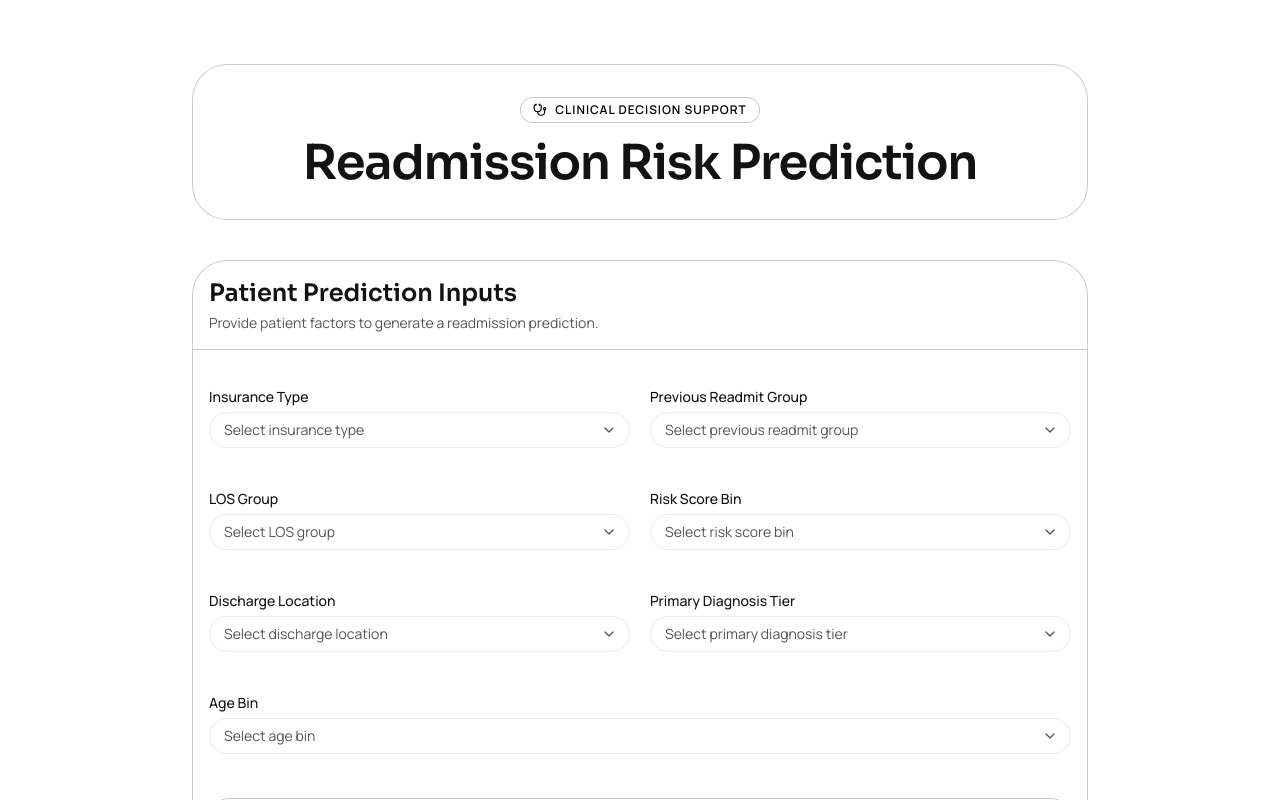
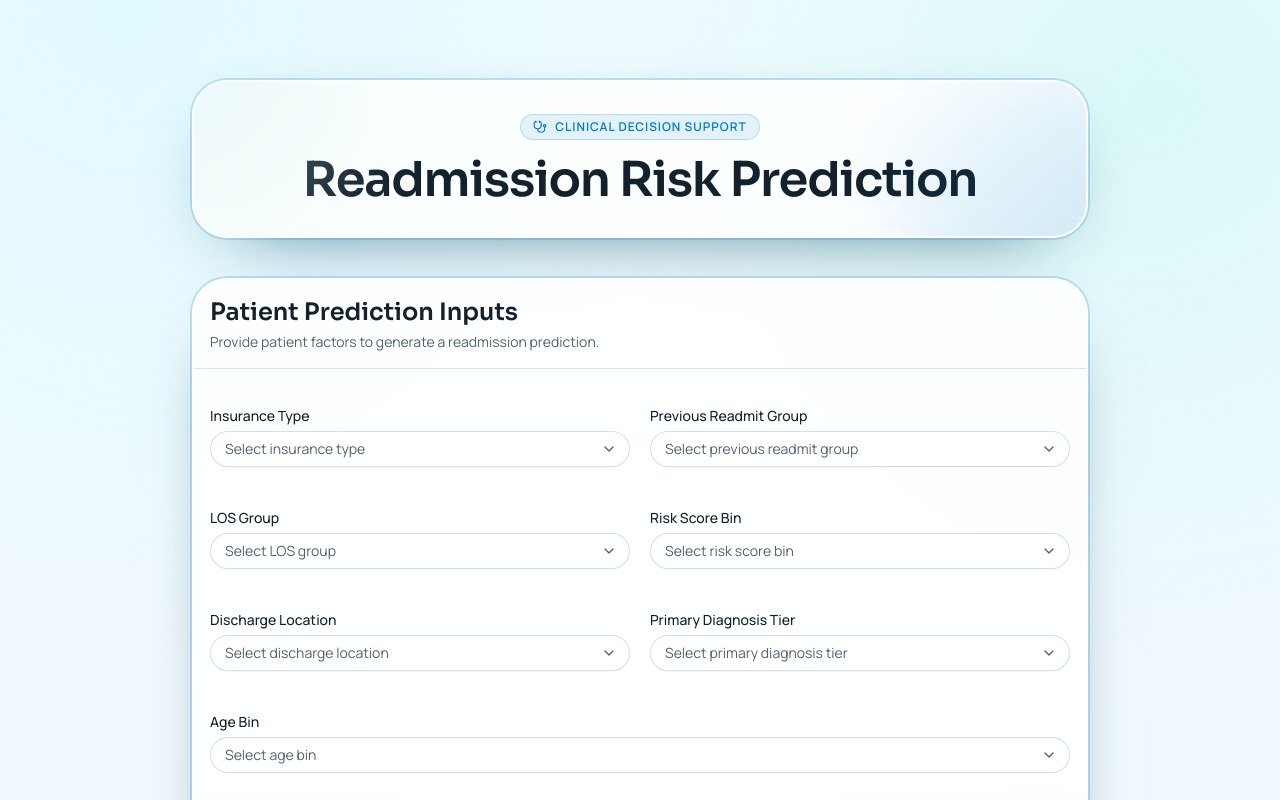
Before and after one commit to lkallen/readmissions_frontend, a React (Vite) app: page / in a window 1280 px wide. Shown: the top 800 px of the page. Built offline with nearby package versions, Linux system fonts and the light colour scheme.

Commit message:
improved styling

```diff
--- a/src/App.jsx
+++ b/src/App.jsx
@@ -1,13 +1,15 @@
-import { Stethoscope } from 'lucide-react';
-import PredictionForm from './PredictionForm';
+import { Stethoscope } from "lucide-react";
+import PredictionForm from "./PredictionForm";
 
 function App() {
   return (
-    <main className="px-4 py-10 sm:px-6 sm:py-16">
-      <div className="mx-auto flex w-full max-w-6xl flex-col gap-10">
+    <main className="px-4 py-10 sm:px-6 sm:py-16 lg:py-20">
+      <div className="mx-auto flex w-full max-w-6xl flex-col gap-8 sm:gap-10">
         <section className="mx-auto w-full max-w-4xl">
-          <div className="rounded-3xl border border-black/20 bg-white p-6 text-center shadow-none ring-0 sm:p-8">
-            <p className="mx-auto inline-flex items-center gap-2 rounded-full border border-black/20 bg-white px-3 py-1 text-xs font-semibold tracking-[0.08em] text-black uppercase">
+          <div className="relative overflow-hidden rounded-3xl border-2 border-white/90 bg-white/85 p-6 text-center shadow-[0_24px_80px_-45px_oklch(0.38_0.08_238)] ring-2 ring-primary/20 backdrop-blur-md sm:p-8">
+            <div className="pointer-events-none absolute -top-24 -left-20 h-64 w-64 rounded-full bg-gradient-to-br from-secondary/65 to-transparent blur-2xl" />
+            <div className="pointer-events-none absolute -right-24 -bottom-28 h-72 w-72 rounded-full bg-gradient-to-tl from-primary/25 to-transparent blur-2xl" />
+            <p className="mx-auto inline-flex items-center gap-2 rounded-full border border-primary/20 bg-primary/10 px-3 py-1 text-xs font-semibold tracking-[0.08em] text-primary uppercase">
               <Stethoscope className="size-3.5" />
               Clinical Decision Support
             </p>
--- a/src/PredictionForm.jsx
+++ b/src/PredictionForm.jsx
@@ -158,9 +158,9 @@ function PredictionForm() {
   };
 
   return (
-    <Card className="mx-auto w-full max-w-4xl rounded-3xl border border-black/20 bg-white shadow-none ring-0">
-      <CardHeader className="border-b border-black/20 pb-5">
-        <CardTitle className="text-2xl">Patient Prediction Inputs</CardTitle>
+    <Card className="mx-auto w-full max-w-4xl rounded-3xl border-2 border-white/90 bg-white/90 shadow-[0_30px_70px_-45px_oklch(0.33_0.07_242)] ring-2 ring-primary/20 backdrop-blur-md">
+      <CardHeader className="border-b border-border/80 pb-5">
+        <CardTitle className="text-2xl text-foreground">Patient Prediction Inputs</CardTitle>
         <CardDescription>
           Provide patient factors to generate a readmission prediction.
         </CardDescription>
@@ -181,10 +181,10 @@ function PredictionForm() {
               >
                 <SelectTrigger
                   id={field.name}
-                  className={`h-11 w-full rounded-xl bg-white ${
+                  className={`h-11 w-full rounded-xl border-border/90 bg-white/95 shadow-[0_1px_0_0_oklch(0.98_0_0)] transition-[border-color,box-shadow] hover:border-primary/40 ${
                     fieldErrors[field.name]
                       ? 'border-destructive focus-visible:ring-destructive/30'
-                      : ''
+                      : 'focus-visible:border-primary/70 focus-visible:ring-primary/25'
                   }`}
                 >
                   <SelectValue placeholder={field.placeholder} />
@@ -210,16 +210,16 @@ function PredictionForm() {
             </div>
           ))}
 
-          <div className="sm:col-span-2 flex flex-col gap-3 rounded-xl border border-black/20 bg-white p-4">
+          <div className="sm:col-span-2 flex flex-col gap-3 rounded-xl border border-accent/70 bg-gradient-to-r from-accent/50 via-white to-secondary/35 p-4">
             <p className="flex items-center gap-2 text-sm text-muted-foreground">
-              <CircleAlert className="size-4 text-foreground" />
+              <CircleAlert className="size-4 text-primary" />
               Complete all fields before submitting for prediction.
             </p>
             <div className="flex flex-col gap-3 sm:flex-row">
               <Button
                 type="submit"
                 size="lg"
-                className="h-11 flex-1 rounded-xl text-sm font-semibold"
+                className="h-11 flex-1 rounded-xl bg-gradient-to-r from-primary to-primary/90 text-sm font-semibold text-primary-foreground shadow-[0_10px_30px_-14px_oklch(0.4_0.16_245)] hover:from-primary/95 hover:to-primary"
                 disabled={loading}
               >
                 {loading ? 'Submitting...' : 'Submit'}
@@ -228,7 +228,7 @@ function PredictionForm() {
                 type="button"
                 size="lg"
                 variant="outline"
-                className="h-11 flex-1 rounded-xl text-sm font-semibold"
+                className="h-11 flex-1 rounded-xl border-border/90 bg-white/90 text-sm font-semibold hover:bg-muted/70"
                 onClick={handleReset}
                 disabled={loading}
               >
@@ -238,17 +238,17 @@ function PredictionForm() {
           </div>
 
           {error && (
-            <div className="sm:col-span-2 rounded-xl border border-black/20 bg-white p-4 text-sm text-foreground">
+            <div className="sm:col-span-2 rounded-xl border border-destructive/30 bg-destructive/10 p-4 text-sm text-destructive">
               {error}
             </div>
           )}
 
           {result && (
-            <div className="sm:col-span-2 rounded-xl border border-black/20 bg-white p-4">
-              <div className="mb-2 text-sm font-semibold text-foreground">
+            <div className="sm:col-span-2 rounded-xl border border-success/45 bg-success/20 p-4">
+              <div className="mb-2 text-sm font-semibold text-success-foreground">
                 Prediction Result:
               </div>
-              <pre className="overflow-x-auto text-sm text-foreground">
+              <pre className="overflow-x-auto text-sm text-foreground/90">
                 {JSON.stringify(result, null, 2)}
               </pre>
             </div>
--- a/src/index.css
+++ b/src/index.css
@@ -7,38 +7,41 @@
 @custom-variant dark (&:is(.dark *));
 
 :root {
-  --background: oklch(1 0 0);
-  --foreground: oklch(0.18 0 0);
-  --card: oklch(0.995 0 0);
-  --card-foreground: oklch(0.18 0 0);
+  --background: oklch(0.985 0.008 225);
+  --foreground: oklch(0.24 0.03 246);
+  --card: oklch(1 0 0);
+  --card-foreground: oklch(0.24 0.03 246);
   --popover: oklch(1 0 0);
-  --popover-foreground: oklch(0.18 0 0);
-  --primary: oklch(0.2 0 0);
-  --primary-foreground: oklch(0.99 0 0);
-  --secondary: oklch(0.94 0 0);
-  --secondary-foreground: oklch(0.2 0 0);
-  --muted: oklch(0.95 0 0);
-  --muted-foreground: oklch(0.45 0 0);
-  --accent: oklch(0.9 0 0);
-  --accent-foreground: oklch(0.2 0 0);
-  --destructive: oklch(0.2 0 0);
-  --border: oklch(0.84 0 0);
-  --input: oklch(0.94 0 0);
-  --ring: oklch(0.35 0 0);
+  --popover-foreground: oklch(0.24 0.03 246);
+  --primary: oklch(0.56 0.16 245);
+  --primary-foreground: oklch(0.99 0.004 240);
+  --secondary: oklch(0.94 0.03 190);
+  --secondary-foreground: oklch(0.33 0.06 220);
+  --muted: oklch(0.965 0.012 228);
+  --muted-foreground: oklch(0.49 0.03 240);
+  --accent: oklch(0.92 0.04 204);
+  --accent-foreground: oklch(0.31 0.05 230);
+  --destructive: oklch(0.6 0.22 28);
+  --destructive-foreground: oklch(0.99 0.004 240);
+  --success: oklch(0.78 0.13 162);
+  --success-foreground: oklch(0.26 0.06 168);
+  --border: oklch(0.89 0.015 230);
+  --input: oklch(0.95 0.012 228);
+  --ring: oklch(0.58 0.13 242);
   --radius: 1rem;
-  --chart-1: oklch(0.87 0 0);
-  --chart-2: oklch(0.556 0 0);
-  --chart-3: oklch(0.439 0 0);
-  --chart-4: oklch(0.371 0 0);
-  --chart-5: oklch(0.269 0 0);
-  --sidebar: oklch(0.985 0 0);
-  --sidebar-foreground: oklch(0.145 0 0);
-  --sidebar-primary: oklch(0.205 0 0);
-  --sidebar-primary-foreground: oklch(0.985 0 0);
-  --sidebar-accent: oklch(0.97 0 0);
-  --sidebar-accent-foreground: oklch(0.205 0 0);
-  --sidebar-border: oklch(0.922 0 0);
-  --sidebar-ring: oklch(0.708 0 0);
+  --chart-1: oklch(0.62 0.17 245);
+  --chart-2: oklch(0.68 0.13 198);
+  --chart-3: oklch(0.76 0.12 157);
+  --chart-4: oklch(0.72 0.15 280);
+  --chart-5: oklch(0.69 0.14 38);
+  --sidebar: oklch(0.985 0.008 225);
+  --sidebar-foreground: oklch(0.24 0.03 246);
+  --sidebar-primary: oklch(0.56 0.16 245);
+  --sidebar-primary-foreground: oklch(0.99 0.004 240);
+  --sidebar-accent: oklch(0.95 0.02 205);
+  --sidebar-accent-foreground: oklch(0.31 0.05 230);
+  --sidebar-border: oklch(0.89 0.015 230);
+  --sidebar-ring: oklch(0.58 0.13 242);
 }
 
 @theme inline {
@@ -59,6 +62,9 @@
   --color-accent: var(--accent);
   --color-accent-foreground: var(--accent-foreground);
   --color-destructive: var(--destructive);
+  --color-destructive-foreground: var(--destructive-foreground);
+  --color-success: var(--success);
+  --color-success-foreground: var(--success-foreground);
   --color-border: var(--border);
   --color-input: var(--input);
   --color-ring: var(--ring);
@@ -91,10 +97,16 @@
 
   body {
     @apply min-h-screen bg-background font-sans text-foreground antialiased;
+    background-image:
+      radial-gradient(circle at 10% 0%, oklch(0.95 0.05 220 / 0.5), transparent 48%),
+      radial-gradient(circle at 90% 12%, oklch(0.93 0.06 190 / 0.45), transparent 42%),
+      linear-gradient(165deg, oklch(0.985 0.008 225), oklch(0.975 0.012 230));
+    background-attachment: fixed;
   }
 
   #root {
     @apply min-h-screen;
+    isolation: isolate;
   }
 
   html {
```
